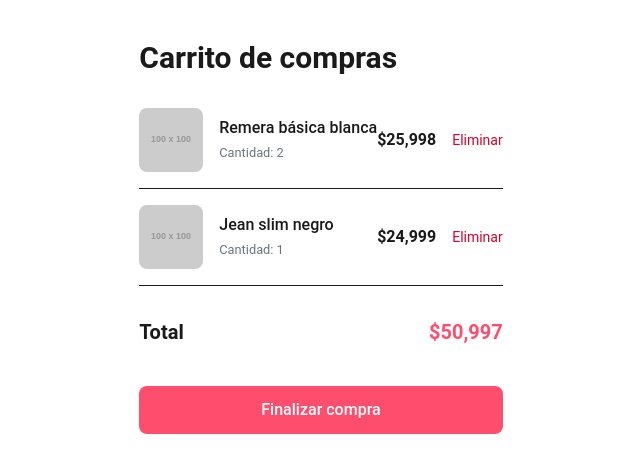
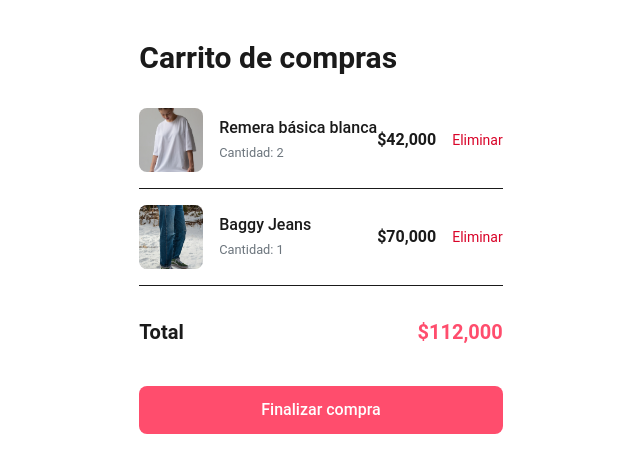
Before and after one commit to bautibustos/little-tribu, a Next.js app in the folder frontend/: page /cart in a window 1280 px wide. Shown: the top 472 px of the page, without its empty margins (319-959 px from the left). Built offline with nearby package versions, Linux system fonts and the light colour scheme.

Commit message:
feat: implementación ruta dinámica con slug en cart y products

```diff
--- a/frontend/app/cart/page.tsx
+++ b/frontend/app/cart/page.tsx
@@ -8,19 +8,19 @@ const initialCart: CartItem[] = [
     product: {
       slug_product: 1,
       name_product: "Remera básica blanca",
-      precio: 12999,
-      img: "https://placehold.co/100x100",
-      description: "Remera de algodón 100%",
+      precio: 21000,
+      img: "/images/products/remera-blanca-mobile.webp",
+      description: "Remera 100% algodón, corte oversize. Disponible en todos los talles.",
     },
     quantity: 2,
   },
   {
     product: {
       slug_product: 2,
-      name_product: "Jean slim negro",
-      precio: 24999,
-      img: "https://placehold.co/100x100",
-      description: "Jean de corte slim fit",
+      name_product: "Baggy Jeans",
+      precio: 70000,
+      img: "/images/products/jeans-mobile.webp",
+      description: "Baggy jeans de corte relajado, cómodos y con estilo.",
     },
     quantity: 1,
   },
--- a/frontend/app/product/[slug]/page.tsx
+++ b/frontend/app/product/[slug]/page.tsx
@@ -1,5 +1,75 @@
-export default async function ProductDetail({ params }: { params: Promise<{ slug: string }> }) {
+import Image from "next/image";
+
+const productos: Record<string, { name_product: string; description: string; precio: number; imgDesktop: string; imgMobile: string }> = {
+  "remera-blanca": {
+    name_product: "Remera básica blanca",
+    description: "Remera 100% algodón, corte oversize. Disponible en todos los talles.",
+    precio: 20000,
+    imgDesktop: "/images/products/remera-blanca-desktop.webp",
+    imgMobile: "/images/products/remera-blanca-mobile.webp",
+  },
+  "remera-negra": {
+    name_product: "Remera básica negra",
+    description: "Remera 100% algodón, corte oversize. Disponible en todos los talles.",
+    precio: 20000,
+    imgDesktop: "/images/products/remera-negra-desktop.webp",
+    imgMobile: "/images/products/remera-negra-mobile.webp",
+  },
+  "hoodie": {
+    name_product: "Hoodie Daisies",
+    description: "Hoodie Daisies 100% algodón, ideal para los días frescos.",
+    precio: 55000,
+    imgDesktop: "/images/products/hoodie-desktop.webp",
+    imgMobile: "/images/products/hoodie-mobile.webp",
+  },
+  "jeans": {
+    name_product: "Baggy Jeans",
+    description: "Baggy jeans de corte relajado, cómodos y con estilo.",
+    precio: 70000,
+    imgDesktop: "/images/products/jeans-desktop.webp",
+    imgMobile: "/images/products/jeans-mobile.webp",
+  },
+  "camisa": {
+    name_product: "Camisa Swag",
+    description: "Camisa Swag 100% algodón, perfecta para cualquier ocasión.",
+    precio: 57000,
+    imgDesktop: "/images/products/camisa-desktop.webp",
+    imgMobile: "/images/products/camisa-mobile.webp",
+  },
+  "pollera": {
+    name_product: "Pollera Venecia",
+    description: "Pollera Venecia, liviana y elegante para el día a día.",
+    precio: 40000,
+    imgDesktop: "/images/products/pollera-desktop.webp",
+    imgMobile: "/images/products/pollera-mobile.webp",
+  },
+  "sweater": {
+    name_product: "Sweater Rania",
+    description: "Sweater Rania, abrigado y suave, ideal para el invierno.",
+    precio: 50000,
+    imgDesktop: "/images/products/sweater-desktop.webp",
+    imgMobile: "/images/products/sweater-mobile.webp",
+  },
+  "vestido": {
+    name_product: "Vestido Roma",
+    description: "Vestido Roma, corte fluido y femenino para cualquier ocasión.",
+    precio: 62000,
+    imgDesktop: "/images/products/vestido-desktop.webp",
+    imgMobile: "/images/products/vestido-mobile.webp",
+  },
+};
+
+export default async function ProductDetail({ params }: { params: { slug: string } }) {
   const { slug } = await params;
+  const product = productos[slug];
+
+  if (!product) {
+    return (
+      <main className="max-w-4xl mx-auto px-4 py-10">
+        <p className="text-[#6c757d]">Producto no encontrado.</p>
+      </main>
+    );
+  }
 
   return (
     <main className="max-w-4xl mx-auto px-4 py-10">
@@ -7,18 +77,27 @@ export default async function ProductDetail({ params }: { params: Promise<{ slug
 
         {/* Imagen */}
         <div className="w-full md:w-1/2">
-          <img
-            src="https://placehold.co/600x600"
-            alt="remera básica blanca"
-            className="w-full rounded-xl object-cover"
+          <Image
+            src={product.imgMobile}
+            alt={product.name_product}
+            width={400}
+            height={400}
+            className="w-full rounded-xl object-cover md:hidden"
+          />
+          <Image
+            src={product.imgDesktop}
+            alt={product.name_product}
+            width={600}
+            height={600}
+            className="w-full rounded-xl object-cover hidden md:block"
           />
         </div>
 
         {/* Info */}
         <div className="w-full md:w-1/2 flex flex-col gap-4">
-          <h1 className="text-3xl font-bold text-[#1a1a1a]">Remera básica blanca</h1>
-          <p className="text-[#6c757d]">Remera de algodón 100%, corte recto, ideal para el día a día. Disponible en todos los talles.</p>
-          <span className="text-2xl font-semibold text-[#ff4d6d]">$12.999</span>
+          <h1 className="text-3xl font-bold text-[#1a1a1a]">{product.name_product}</h1>
+          <p className="text-[#6c757d]">{product.description}</p>
+          <span className="text-2xl font-semibold text-[#ff4d6d]">${product.precio.toLocaleString("es-AR")}</span>
           <button className="bg-[#ff4d6d] hover:bg-[#e63956] text-white font-medium py-3 px-6 rounded-lg transition-colors">
             Agregar al carrito
           </button>
```
